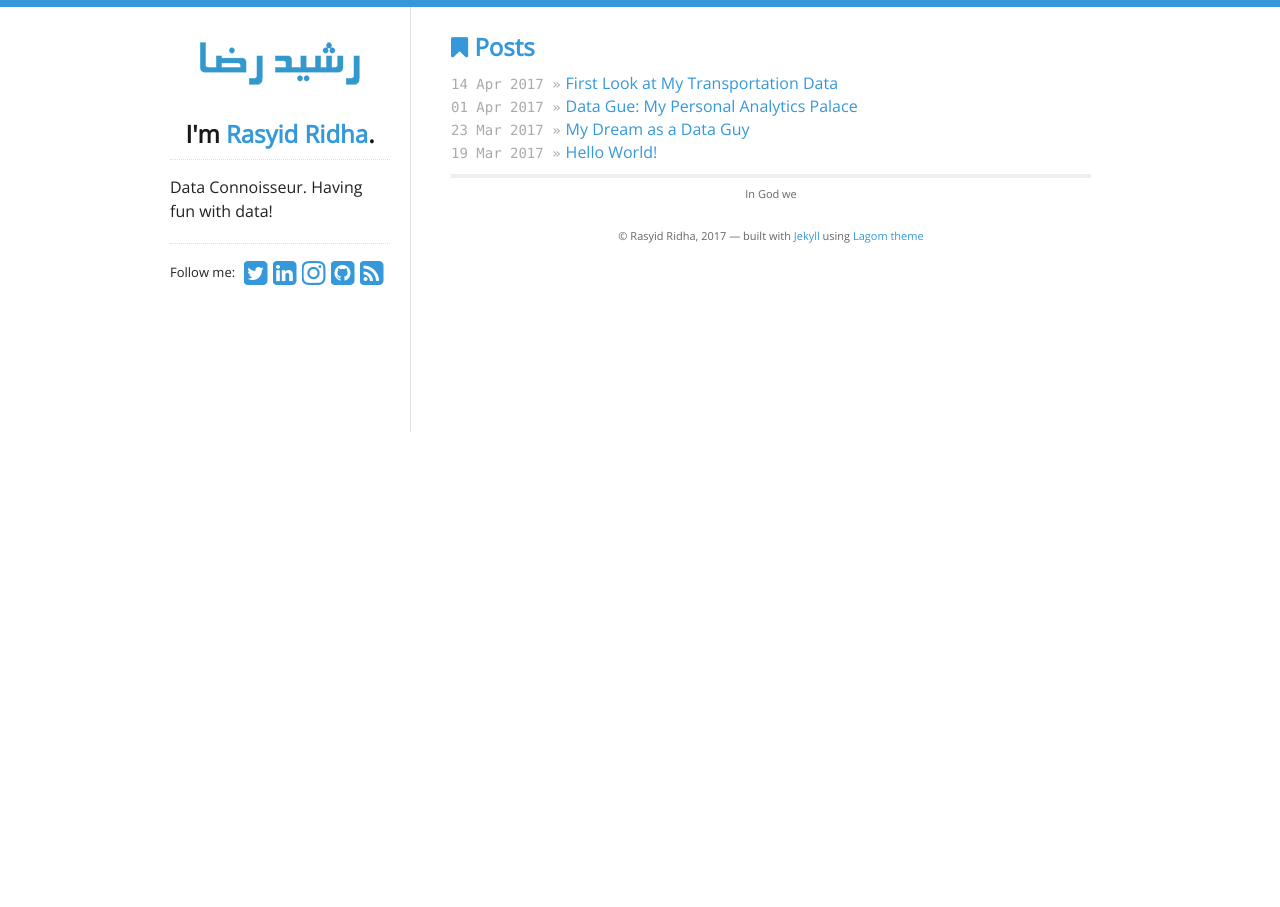
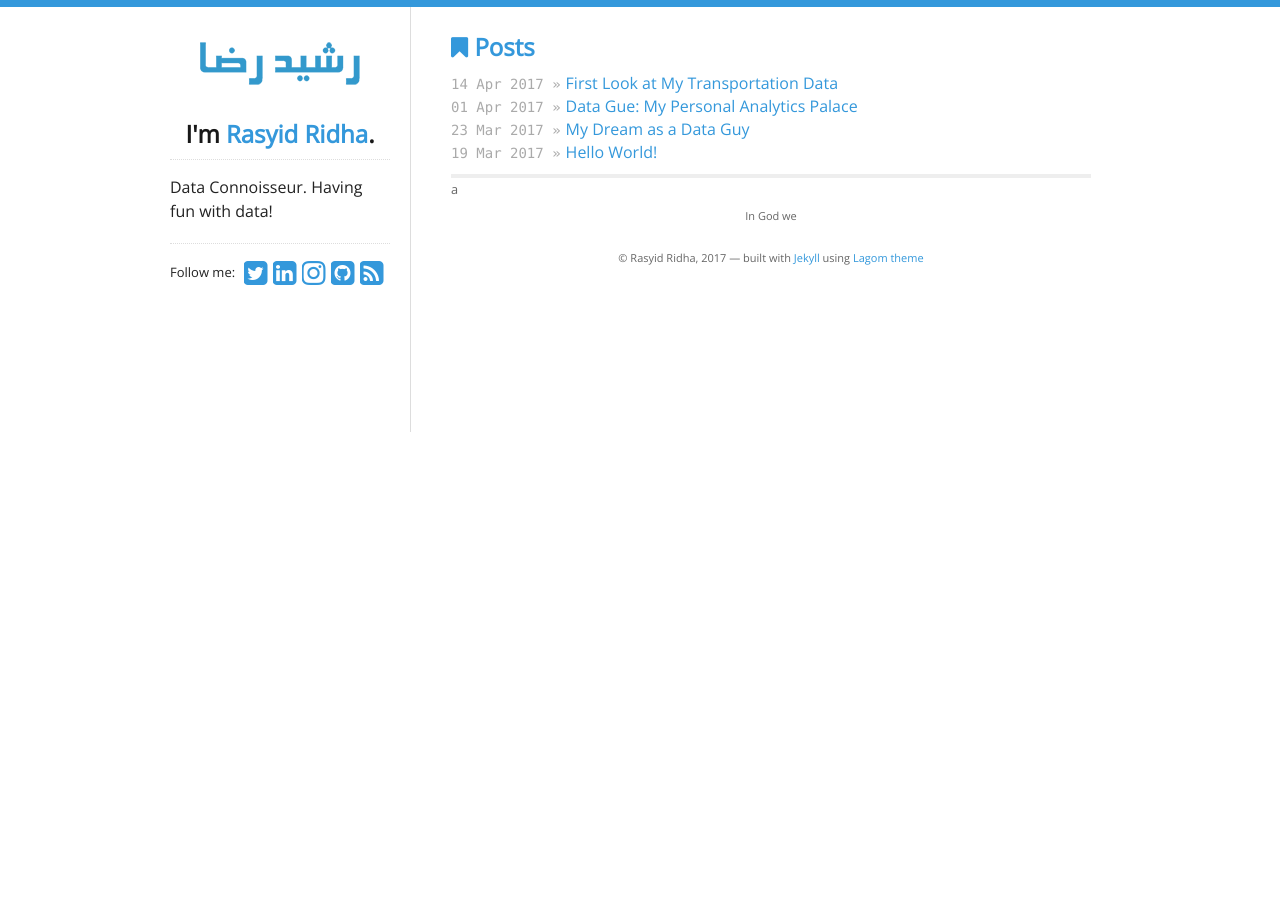
Before and after one commit to rasyidstat/rasyidstat.github.io, a Jekyll site: the page built from index.html, in a window 1280 px wide. Built offline with Jekyll 4.4.1, drawn with Linux system fonts in a browser that asks for light colours; nearby versions of some CDN libraries.

Commit message:
Update footer.html

```diff
--- a/_includes/footer.html
+++ b/_includes/footer.html
@@ -14,7 +14,7 @@
 
 <div class="disclaimer">
   {% if site.data.theme.show_disclaimer %}
-  <p class="typed">a</p>
+  a<p class="typed"></p>
   {% endif %}
 
   <p>
```
